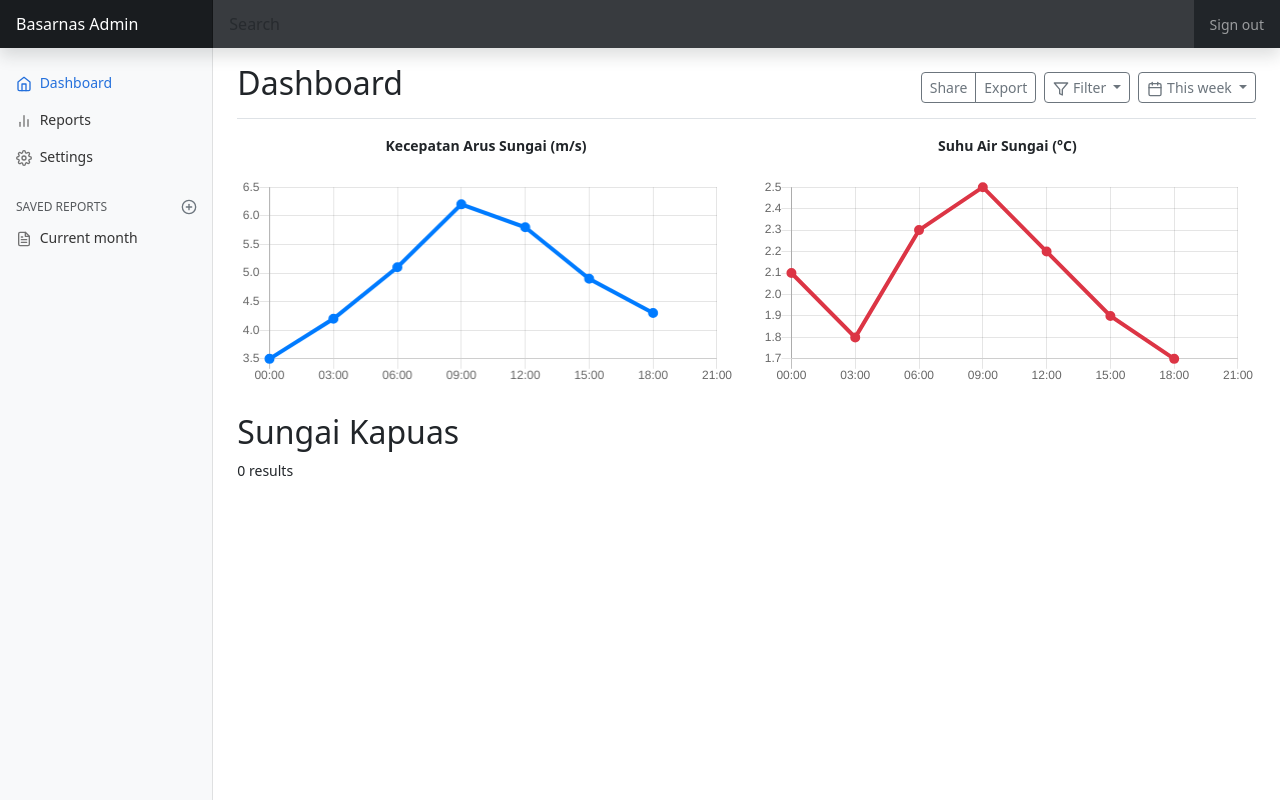
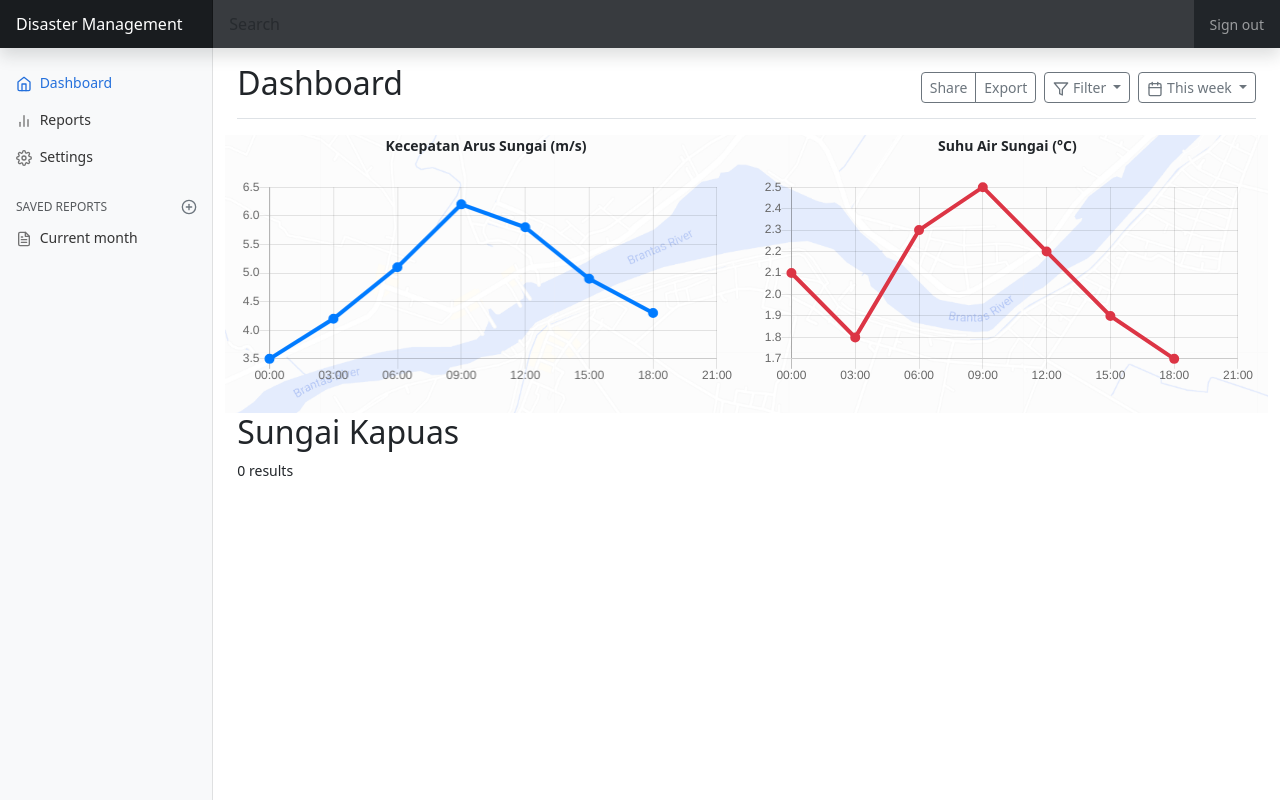
Before and after one commit to dibyowidodo/basarnas-webapp, a PHP site: page / in a window 1280 px wide. Run offline with PHP 8.4, Linux system fonts and the light colour scheme; the visitor is signed in with stand-in values (Sample User, id 1); data that the repository does not hold is empty.

Commit message:
Added chart bg

```diff
--- a/index.php
+++ b/index.php
@@ -71,6 +71,12 @@ if($_SESSION['user_autentification'] !="valid") {
         white-space: nowrap;
         -webkit-overflow-scrolling: touch;
       }
+
+      .bg-chart {
+        background-image: url('assets/brantas_bg.png');
+        background-size: cover;
+        background-position: center;
+       }
     </style>
 
 
@@ -80,7 +86,7 @@ if($_SESSION['user_autentification'] !="valid") {
   <body>
 
 <header class="navbar navbar-dark sticky-top bg-dark flex-md-nowrap p-0 shadow">
-  <a class="navbar-brand col-md-3 col-lg-2 me-0 px-3 fs-6" href="index.html">Basarnas Admin</a>
+  <a class="navbar-brand col-md-3 col-lg-2 me-0 px-3 fs-6" href="index.html">Disaster Management</a>
   <button class="navbar-toggler position-absolute d-md-none collapsed" type="button" data-bs-toggle="collapse" data-bs-target="#sidebarMenu" aria-controls="sidebarMenu" aria-expanded="false" aria-label="Toggle navigation">
     <span class="navbar-toggler-icon"></span>
   </button>
@@ -95,7 +101,7 @@ if($_SESSION['user_autentification'] !="valid") {
 <div class="container-fluid">
   <div class="row">
     <nav id="sidebarMenu" class="col-md-3 col-lg-2 d-md-block bg-light sidebar collapse">
-      <div class="position-sticky pt-3 sidebar-sticky">
+      <div class="position-sticky pt-3 sidebar-sticky" >
         <ul class="nav flex-column">
           <li class="nav-item">
             <a class="nav-link active" aria-current="page" href="#">
@@ -135,7 +141,7 @@ if($_SESSION['user_autentification'] !="valid") {
     </nav>
 
     <main class="col-md-9 ms-sm-auto col-lg-10 px-md-4">
-      <div class="d-flex justify-content-between flex-wrap flex-md-nowrap align-items-center pt-3 pb-2 mb-3 border-bottom">
+      <div class="d-flex justify-content-between flex-wrap flex-md-nowrap align-items-center pt-3 pb-2 mb-3 border-bottom" >
         <h1 class="h2">Dashboard</h1>
         <div class="btn-toolbar mb-2 mb-md-0">
           <div class="btn-group me-2">
@@ -164,7 +170,7 @@ if($_SESSION['user_autentification'] !="valid") {
 
 
 
-      <div class="row row-cols-1 row-cols-md-2 gx-4 text-center">
+      <div class="row row-cols-1 row-cols-md-2 gx-4 text-center bg-chart">
         <div class="col themed-grid-col chart-font">Kecepatan Arus Sungai (m/s)</div>
         <div class="col themed-grid-col chart-font">Suhu Air Sungai (&deg;C)</div>
         <div class="col themed-grid-col">
```
Also changed, not shown: assets/brantas_bg.png (added), css/dashboard.css (line endings or trailing spaces).
